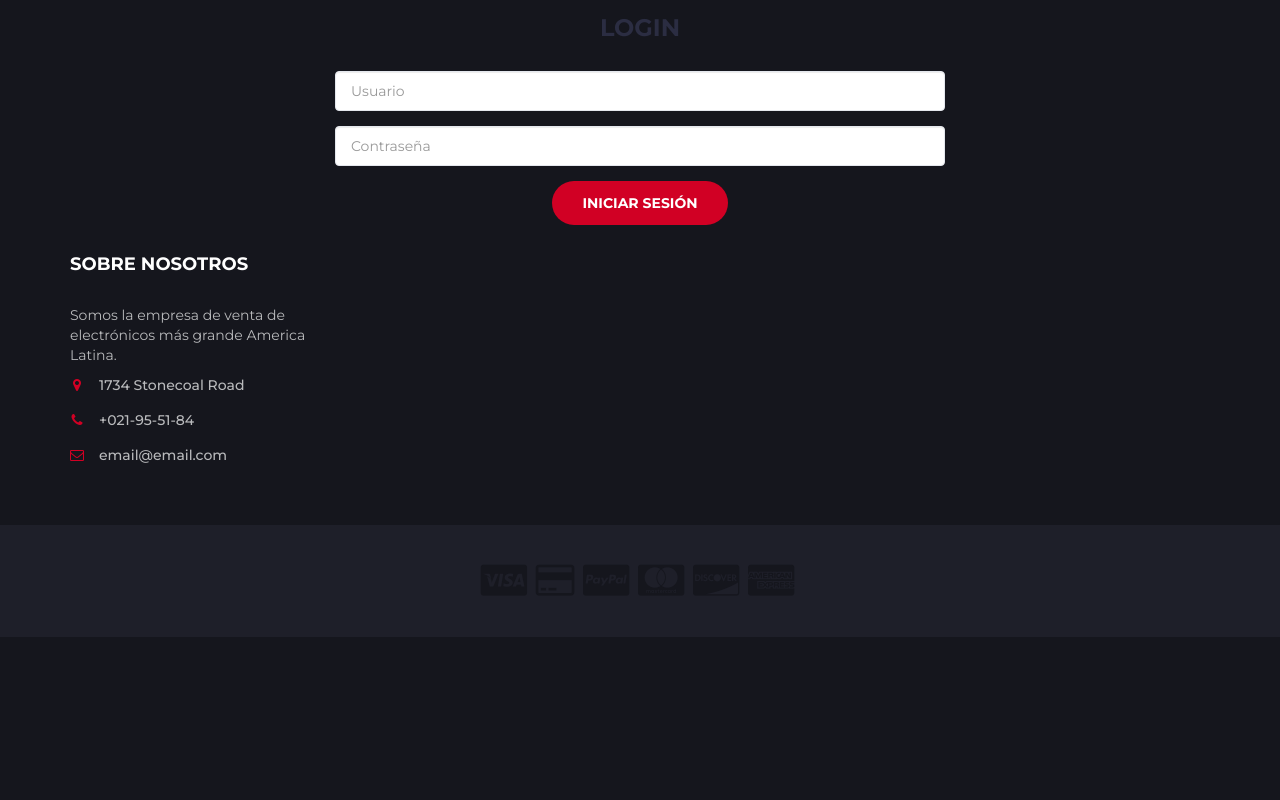
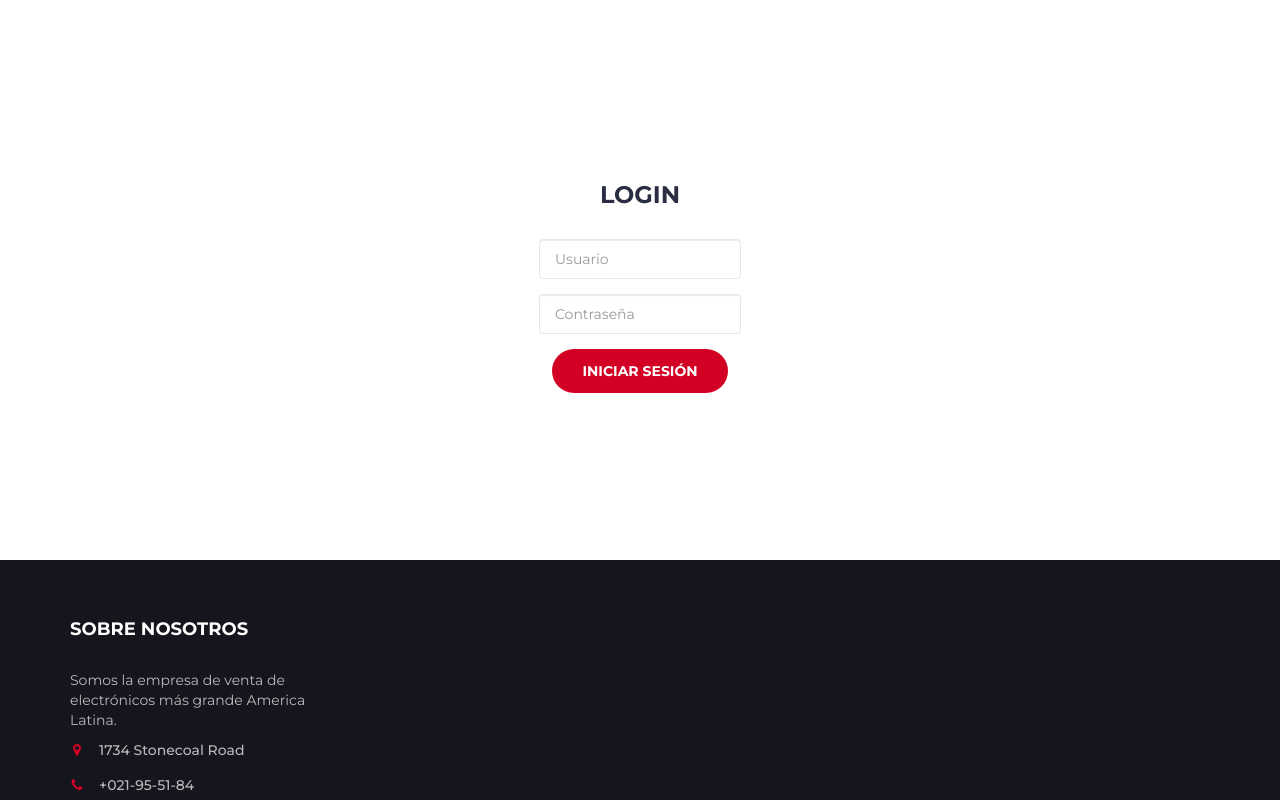
Before and after one commit to BrunoLoFaro/eshop-CRUD, a PHP site: page /login_form.php in a window 1280 px wide. Shown: the part 207-1007 px from the top of the page. Before the commit the page ends 670 px from the top, so only its background shows below. Run offline with PHP 8.4, Linux system fonts and the light colour scheme.

Commit message:
center login

```diff
--- a/login_form.php
+++ b/login_form.php
@@ -3,7 +3,9 @@
 <!DOCTYPE html>
 <html lang="en">
 <?php include 'header.php'; ?>
-<div class="col-md-6 col-md-offset-3">
+<body>
+	<div class="container" style="min-height: 70vh; display: flex; align-items: center; justify-content: center;">
+		<div class="w-100" style="max-width: 400px;">
 			<div class="section-title text-center">
 				<h3 class="title">Login</h3>
 			</div>
@@ -22,7 +24,7 @@
 				</div>
 			</form>
 		</div>
-
+	</div>
 <?php include 'footer.php'; ?>
 </body>
 </html>
```
Lines whose indentation alone changed are shown as unchanged.
